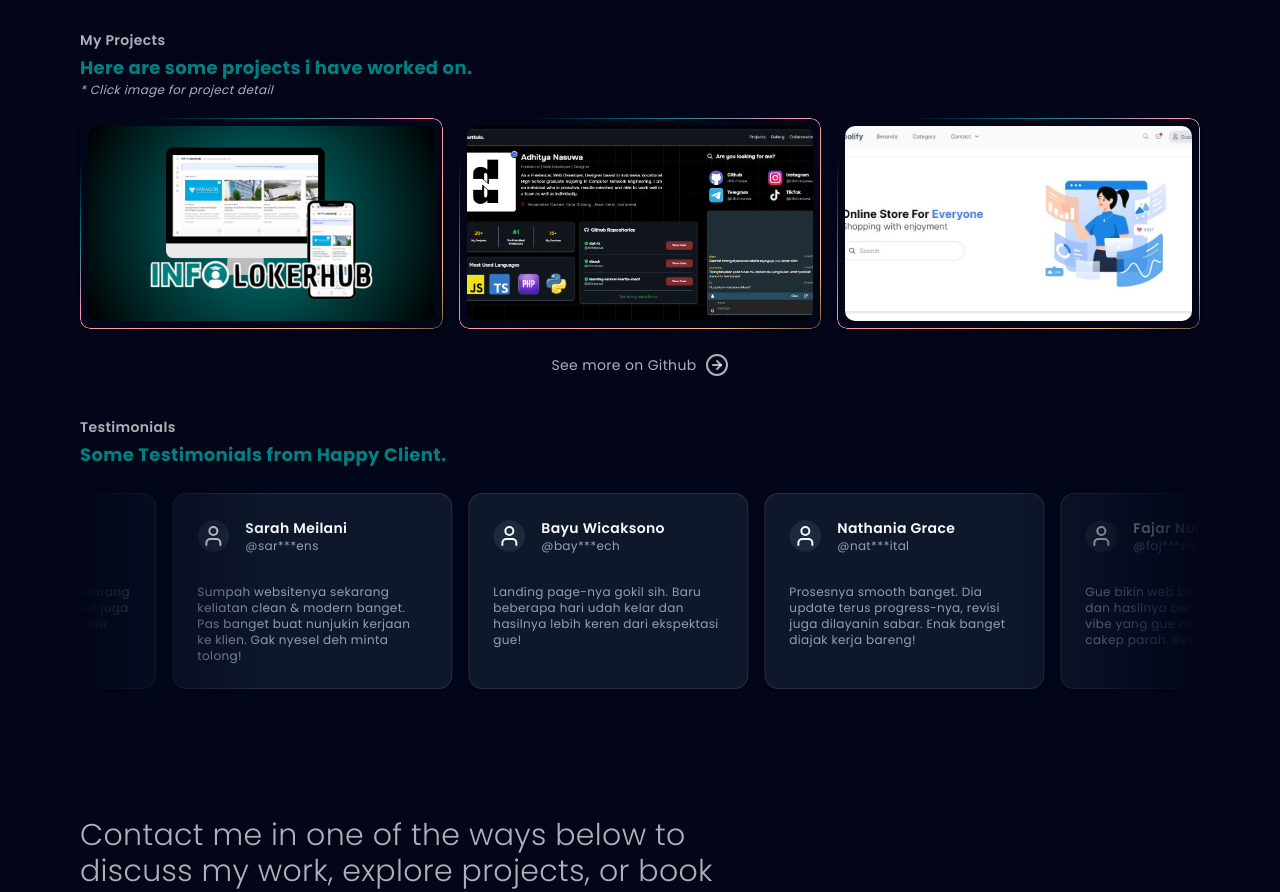
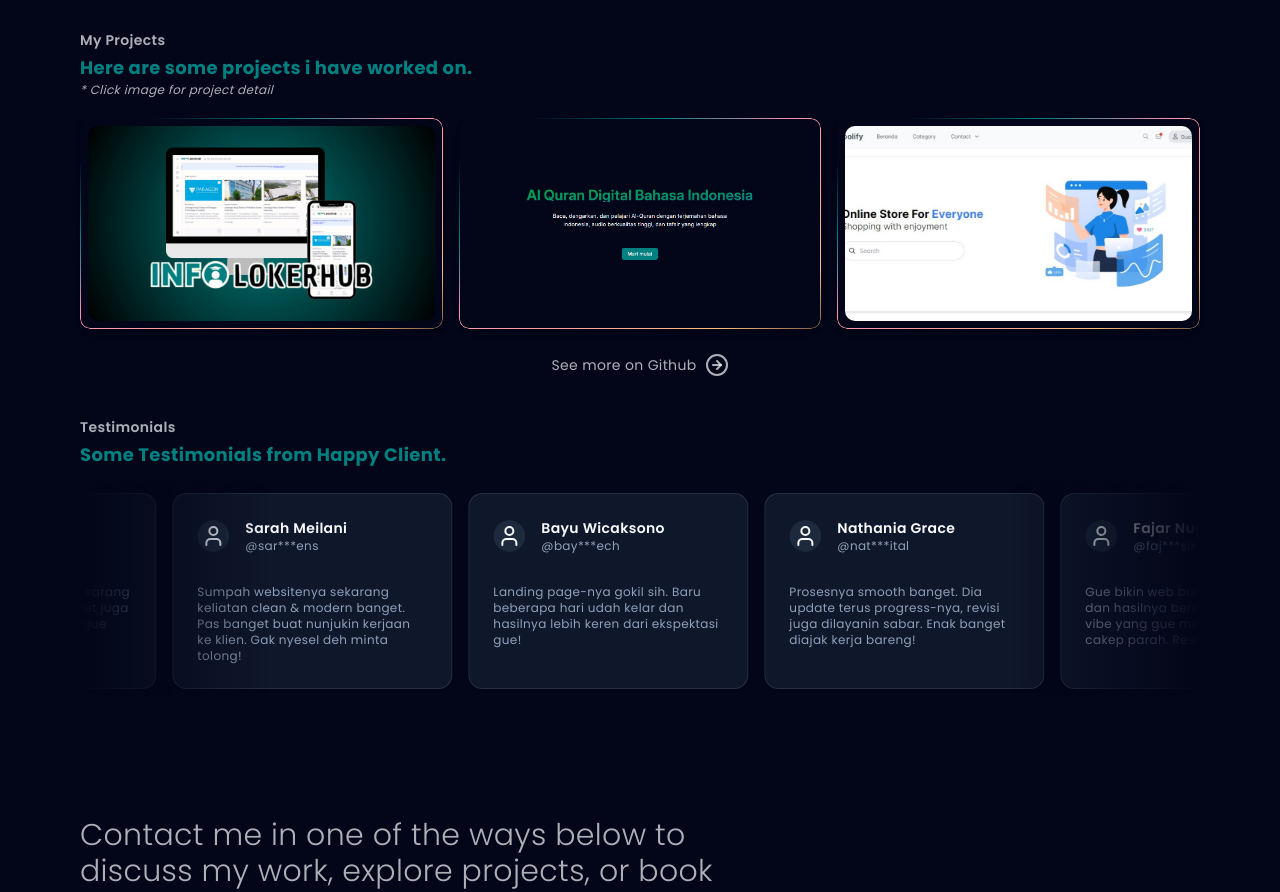
Before and after one commit to dhitznswa/personal-website-v5, a Next.js app: page / in a window 1280 px wide. Shown: the part 780-1672 px from the top of the page. Built offline with nearby package versions, Linux system fonts and the light colour scheme.

Commit message:
add project

```diff
--- a/components/projects-section.tsx
+++ b/components/projects-section.tsx
@@ -35,12 +35,13 @@ const Projects: ProjectType[] = [
     tech: ["Blogger", "TailwindCSS"],
   },
   {
-    name: "Personal Website v4",
-    description: "My Personal Website version 4. Created with Next.js.",
-    image: "/images/projects/personal_website_v4.png",
-    url: "#",
-    repo: "#",
-    tech: ["NextJS", "Shadcn Ui", "Typescript"],
+    name: "Ngaji Online",
+    description:
+      "Baca, dengarkan, dan pelajari Al-Quran dengan terjemahan bahasa Indonesia, audio berkualitas tinggi, dan tafsir yang lengkap",
+    image: "/images/projects/ngaji_online.png",
+    url: "https://ngaji-online-dhitznswa.vercel.app",
+    repo: "https://github.com/dhitznswa/ngaji-online",
+    tech: ["ReactJS", "Shadcn Ui", "Typescript"],
   },
   {
     name: "Mini E-Commerce",
@@ -78,7 +79,7 @@ function DetailProject({
             />
             <div className="flex flex-col gap-2 mt-4">
               <h4 className="font-semibold">Description</h4>
-              <p>{project.description}</p>
+              <p className="text-muted-foreground">{project.description}</p>
             </div>
             <div className="flex flex-col gap-2 mt-3">
               <h4 className="font-semibold">Tech Stack</h4>
```
Also changed, not shown: public/images/projects/ngaji_online.png (added).
